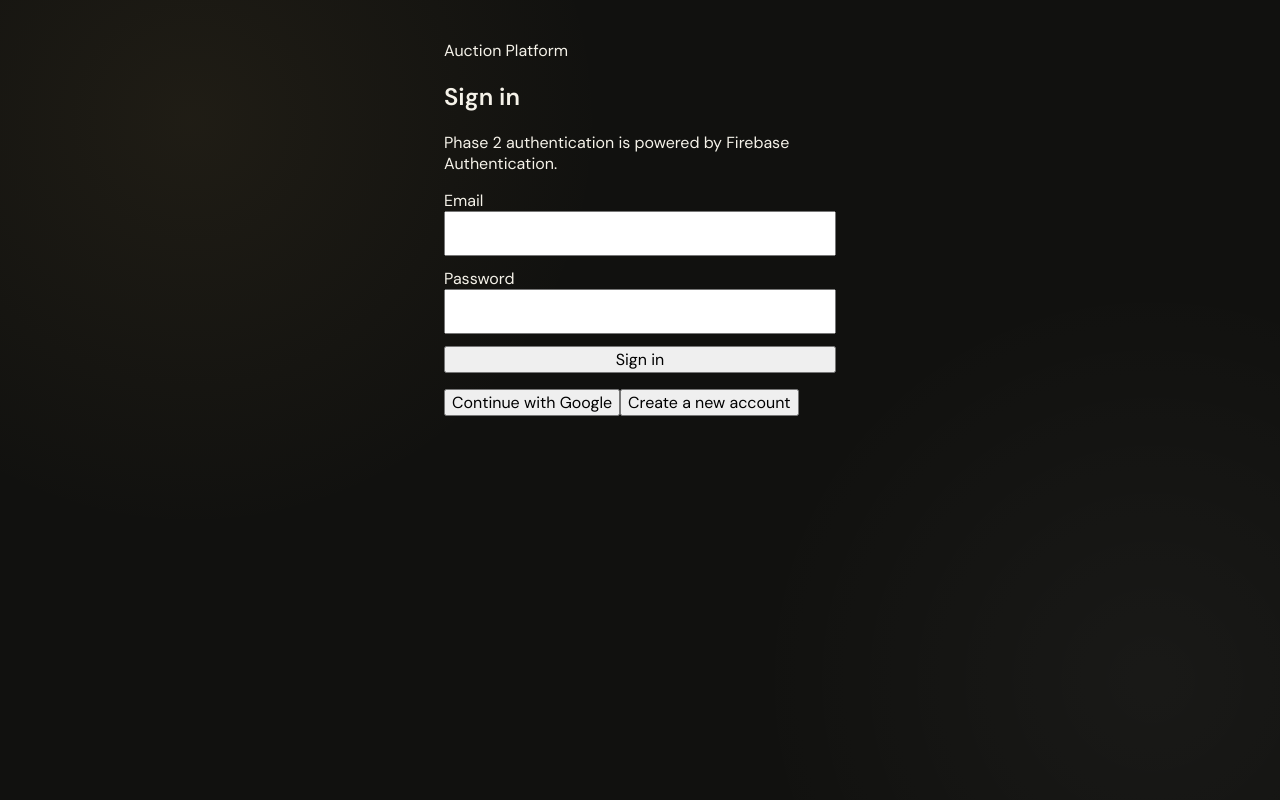
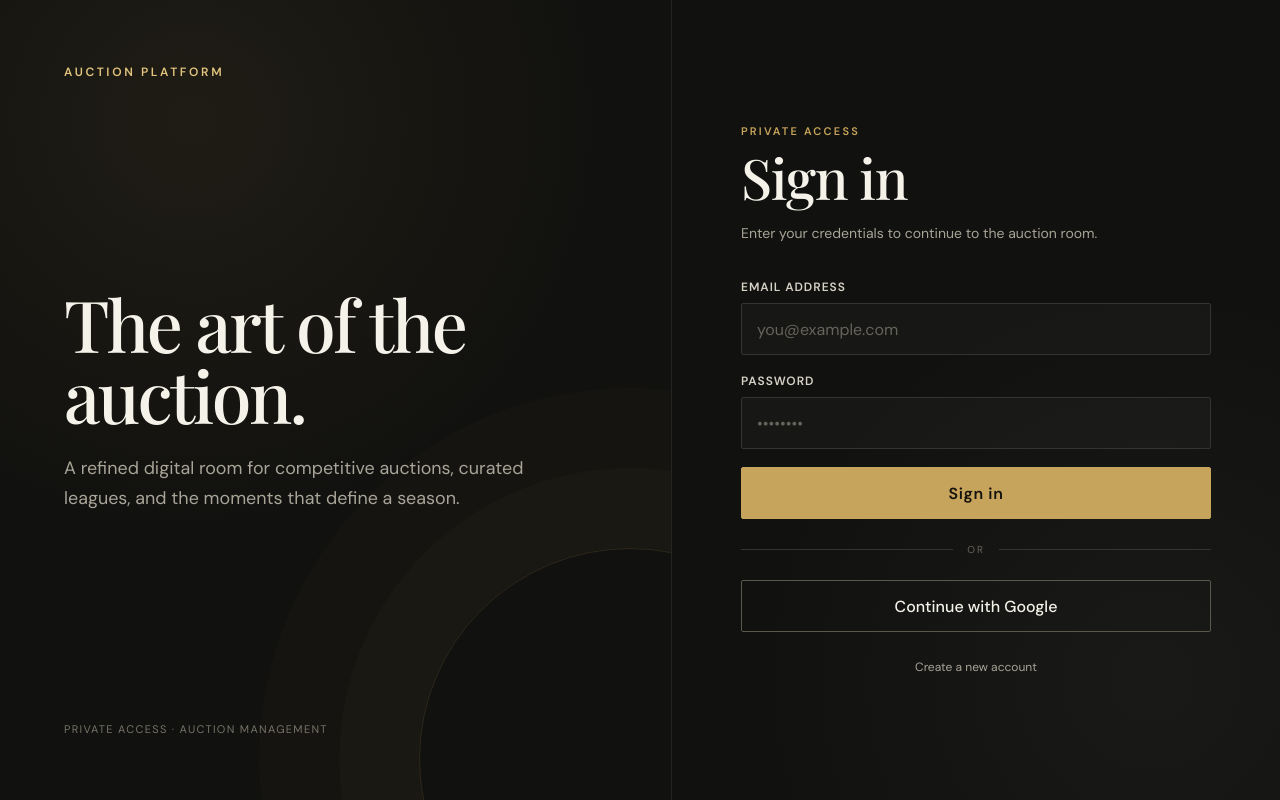
Before and after one commit to asifbanaraszenith/auction-platform, a Next.js app: page /login in a window 1280 px wide. Built offline with nearby package versions, Linux system fonts and the light colour scheme; no server answers.

Commit message:
fix: improve Google auth errors and redesign login UI

```diff
--- a/src/app/login/page.tsx
+++ b/src/app/login/page.tsx
@@ -9,6 +9,13 @@ import {
 import { FormEvent, useState } from "react";
 import { useRouter } from "next/navigation";
 import { getFirebaseAuth } from "@/lib/firebase/client";
+
+function getAuthError(error: unknown) {
+  if (typeof error === "object" && error !== null && "code" in error) {
+    return String((error as { code: unknown }).code);
+  }
+  return "auth/unknown";
+}
 
 export default function LoginPage() {
   const router = useRouter();
@@ -46,59 +53,111 @@ export default function LoginPage() {
       await signInWithPopup(getFirebaseAuth(), new GoogleAuthProvider());
       router.push("/");
     } catch (err) {
+      const code = getAuthError(err);
+
+      if (code === "auth/unauthorized-domain") {
+        const domain = typeof window !== "undefined" ? window.location.hostname : "this domain";
+        setError(
+          `Google sign-in is blocked because ${domain} is not an authorized Firebase Authentication domain. Add this hostname in Firebase Console → Authentication → Settings → Authorized domains, then try again.`,
+        );
+      } else if (code === "auth/popup-blocked") {
+        setError("Your browser blocked the Google sign-in window. Allow pop-ups for this site and try again.");
+      } else if (code === "auth/popup-closed-by-user") {
+        setError("The Google sign-in window was closed before authentication completed.");
+      } else {
         setError(err instanceof Error ? err.message : "Google sign-in failed.");
+      }
     } finally {
       setBusy(false);
     }
   }
 
+  const isSignIn = mode === "signin";
+
   return (
-    <main>
-      <section style={{ maxWidth: 440, margin: "0 auto", padding: 24 }}>
-        <p>Auction Platform</p>
-        <h1>{mode === "signin" ? "Sign in" : "Create account"}</h1>
-        <p>Phase 2 authentication is powered by Firebase Authentication.</p>
+    <main className="auth-shell">
+      <section className="auth-brand" aria-label="Auction Platform introduction">
+        <div className="auth-mark">Auction Platform</div>
 
-        <form onSubmit={handleEmailAuth} style={{ display: "grid", gap: 12 }}>
-          <label>
-            Email
+        <div className="auth-brand-copy">
+          <h2>The art of the auction.</h2>
+          <p>
+            A refined digital room for competitive auctions, curated leagues,
+            and the moments that define a season.
+          </p>
+        </div>
+
+        <div className="auth-footer">Private access · Auction management</div>
+      </section>
+
+      <section className="auth-panel">
+        <div className="auth-card">
+          <p className="auth-eyebrow">Private Access</p>
+          <h1>{isSignIn ? "Sign in" : "Create account"}</h1>
+          <p className="auth-subtitle">
+            {isSignIn
+              ? "Enter your credentials to continue to the auction room."
+              : "Create your account to enter the auction room."}
+          </p>
+
+          <form onSubmit={handleEmailAuth} className="auth-form">
+            <label className="auth-field">
+              <span>Email address</span>
               <input
+                className="auth-input"
                 required
+                autoComplete="email"
                 type="email"
+                placeholder="you@example.com"
                 value={email}
                 onChange={(event) => setEmail(event.target.value)}
-              style={{ display: "block", width: "100%", padding: 10 }}
               />
             </label>
-          <label>
-            Password
+
+            <label className="auth-field">
+              <span>Password</span>
               <input
+                className="auth-input"
                 required
                 minLength={6}
+                autoComplete={isSignIn ? "current-password" : "new-password"}
                 type="password"
+                placeholder="••••••••"
                 value={password}
                 onChange={(event) => setPassword(event.target.value)}
-              style={{ display: "block", width: "100%", padding: 10 }}
               />
             </label>
-          <button type="submit" disabled={busy}>
-            {busy ? "Please wait…" : mode === "signin" ? "Sign in" : "Create account"}
+
+            <button className="auth-primary" type="submit" disabled={busy}>
+              {busy ? "Please wait…" : isSignIn ? "Sign in" : "Create account"}
             </button>
           </form>
 
-        <button type="button" onClick={handleGoogleAuth} disabled={busy} style={{ marginTop: 12 }}>
+          <div className="auth-divider" aria-hidden="true">or</div>
+
+          <button className="auth-google" type="button" onClick={handleGoogleAuth} disabled={busy}>
             Continue with Google
           </button>
 
-        {error && <p role="alert" style={{ marginTop: 16 }}>{error}</p>}
+          {error && (
+            <div className="auth-error" role="alert">
+              <strong>Authentication notice</strong>
+              <div>{error}</div>
+              {getAuthError(error) === "auth/unauthorized-domain" && null}
+            </div>
+          )}
 
           <button
+            className="auth-switch"
             type="button"
-          onClick={() => setMode(mode === "signin" ? "signup" : "signin")}
-          style={{ marginTop: 16 }}
+            onClick={() => {
+              setError(null);
+              setMode(isSignIn ? "signup" : "signin");
+            }}
           >
-          {mode === "signin" ? "Create a new account" : "I already have an account"}
+            {isSignIn ? "Create a new account" : "I already have an account"}
           </button>
+        </div>
       </section>
     </main>
   );
```
Lines whose indentation alone changed are shown as unchanged.
